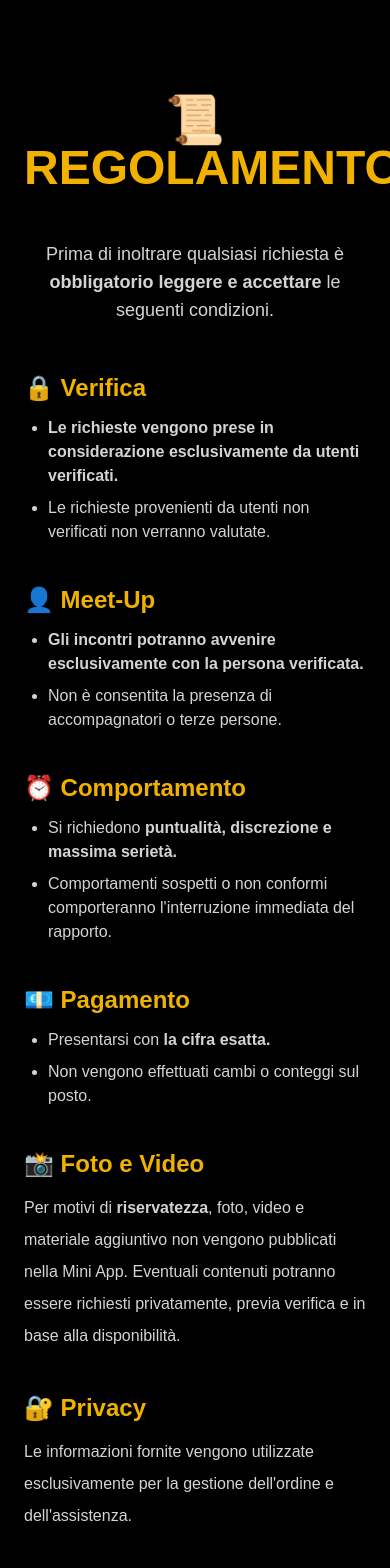
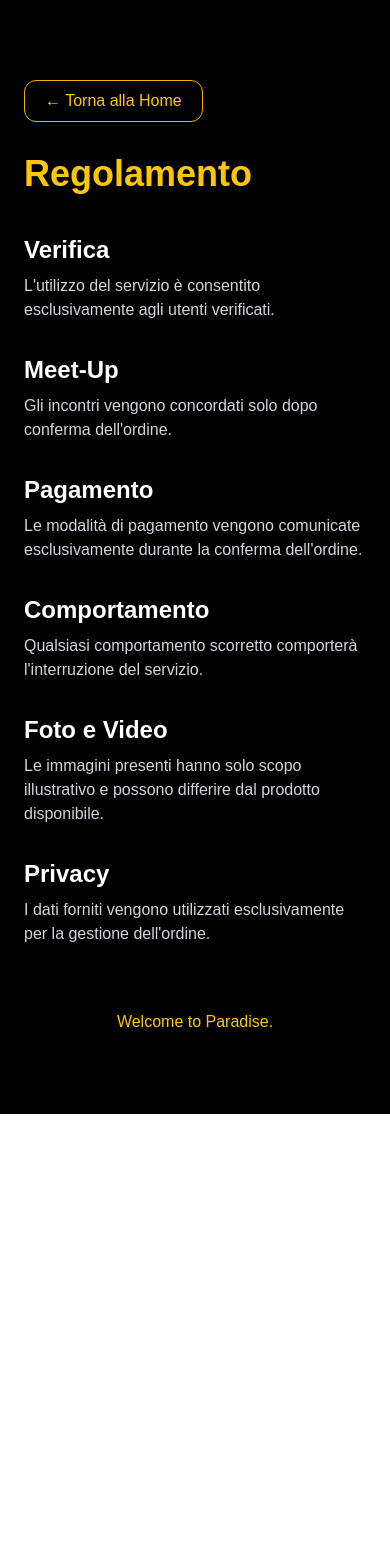
Before and after one commit to Islandpremier/Island_Premier_Mini-app, a Next.js app: page /regolamento in a window 390 px wide. Shown: the top 1568 px of the page. After the commit the page ends 1114 px from the top, so only its background shows below. Built offline with nearby package versions, Linux system fonts and the light colour scheme.

Commit message:
Migliorata navbar e aggiornate pagine

```diff
--- a/app/components/Features.tsx
+++ b/app/components/Features.tsx
@@ -45,10 +45,10 @@ export default function Features() {
 
       <div className="mb-14 text-center">
 
-        <h2 className="text-4xl font-bold text-red-500">
-          prova
+        <h2 className="text-4xl font-bold text-white">
+          Scegli
           <span className="text-yellow-500">
-            {" "}Island Premier
+            {" "}Island Premier ⭐️🏝
           </span>
         </h2>
 
--- a/app/components/Navbar.tsx
+++ b/app/components/Navbar.tsx
@@ -1,60 +1,63 @@
 "use client";
 
+import Image from "next/image";
 import Link from "next/link";
-import { Menu } from "lucide-react";
+import { usePathname } from "next/navigation";
+
+const links = [
+  { href: "/", label: "Home" },
+  { href: "/catalogo", label: "Catalogo" },
+  { href: "/informazioni", label: "Info" },
+  { href: "/regolamento", label: "Regole" },
+];
 
 export default function Navbar() {
+  const pathname = usePathname();
+
   return (
-    <header className="fixed top-0 left-0 right-0 z-50">
+    <header className="sticky top-0 z-50 px-4 pt-4">
+      <nav className="mx-auto flex max-w-7xl items-center justify-between rounded-2xl border border-yellow-500/20 bg-black/70 backdrop-blur-xl px-4 py-3 shadow-xl">
 
-      <div className="mx-auto mt-5 flex w-[95%] max-w-7xl items-center justify-between rounded-2xl border border-white/10 bg-black/40 px-6 py-4 backdrop-blur-xl">
+        <Link href="/" className="flex items-center gap-3">
 
-        <Link
-          href="/"
-          className="flex items-center gap-3"
-        >
-          <img
-            src="/Logo.png"
+          <Image
+            src="/logo.png"
             alt="Island Premier"
-            className="w-12"
+            width={42}
+            height={42}
+            className="rounded-lg"
           />
 
-          <span className="text-lg font-bold tracking-wider text-white">
-            ISLAND PREMIER
-          </span>
+          <div className="leading-tight">
+            <p className="text-sm font-semibold tracking-[0.2em] text-white">
+              ISLAND
+            </p>
+            <p className="text-xs tracking-[0.3em] text-yellow-400">
+              PREMIER
+            </p>
+          </div>
+
         </Link>
 
-        <nav className="hidden gap-8 text-sm md:flex">
+        <div className="flex items-center gap-2">
 
-          <Link
-            href="/"
-            className="text-zinc-300 hover:text-yellow-500 transition"
-          >
-            Home
-          </Link>
+          {links.map((link) => (
+            <Link
+              key={link.href}
+              href={link.href}
+              className={`rounded-xl px-3 py-2 text-sm font-medium transition-all duration-200 ${
+                pathname === link.href
+                  ? "bg-yellow-500 text-black"
+                  : "text-gray-300 hover:bg-white/10 hover:text-yellow-400"
+              }`}
+            >
+              {link.label}
+            </Link>
+          ))}
 
-          <Link
-            href="/catalogo"
-            className="text-zinc-300 hover:text-yellow-500 transition"
-          >
-            Catalogo
-          </Link>
+        </div>
 
-          <Link
-            href="/regolamento"
-            className="text-zinc-300 hover:text-yellow-500 transition"
-          >
-            Regolamento
-          </Link>
-
-        </nav>
-
-        <button className="md:hidden text-white">
-          <Menu size={28} />
-        </button>
-
-      </div>
-
+      </nav>
     </header>
   );
 }
--- a/app/informazioni/page.tsx
+++ b/app/informazioni/page.tsx
@@ -1,95 +1,78 @@
+import Link from "next/link";
+
 export default function InformazioniPage() {
   return (
-    <main className="min-h-screen bg-black text-white py-24 px-6">
+    <main className="min-h-screen bg-black text-white px-6 py-20">
+      <div className="mx-auto max-w-4xl">
 
-      <div className="max-w-4xl mx-auto">
+        <Link
+          href="/"
+          className="inline-block mb-8 rounded-xl border border-yellow-500 px-5 py-2 text-yellow-400 transition hover:bg-yellow-500 hover:text-black"
+        >
+          ← Torna alla Home
+        </Link>
 
-        <h1 className="text-5xl font-black text-yellow-500 text-center mb-12">
-          ℹ️ INFORMAZIONI
+        <h1 className="text-4xl font-bold text-yellow-400 mb-10">
+          Informazioni
         </h1>
 
-        <p className="text-zinc-300 text-center text-lg mb-12">
-          Island Premier è una <strong>community privata</strong> basata su
-          discrezione, affidabilità e rispetto reciproco.
-        </p>
-
-        <div className="space-y-10">
+        <div className="space-y-8">
 
           <section>
-
-            <h2 className="text-2xl font-bold text-yellow-500 mb-3">
-              🔒 Verifica
-            </h2>
-
-            <p className="text-zinc-300">
+            <h2 className="text-2xl font-semibold mb-2">Verifica</h2>
+            <p className="text-gray-300">
               L'accesso ai servizi è riservato esclusivamente agli utenti verificati.
             </p>
-
           </section>
 
           <section>
-
-            <h2 className="text-2xl font-bold text-yellow-500 mb-3">
-              🚚 Modalità disponibili
+            <h2 className="text-2xl font-semibold mb-2">
+              Modalità disponibili
             </h2>
 
-            <ul className="list-disc pl-6 space-y-2 text-zinc-300">
-              <li><strong>Delivery Lombardia</strong></li>
-              <li><strong>Meet-Up:</strong> LC • BG • MB</li>
-              <li><strong>Shipping:</strong> In arrivo</li>
+            <ul className="list-disc pl-6 text-gray-300 space-y-2">
+              <li>Delivery in Lombardia.</li>
+              <li>Meet-Up nelle zone LC - BG - MB.</li>
+              <li>Spedizione (in arrivo).</li>
             </ul>
-
           </section>
 
           <section>
-
-            <h2 className="text-2xl font-bold text-yellow-500 mb-3">
-              📍 Disponibilità
+            <h2 className="text-2xl font-semibold mb-2">
+              Come funziona l'ordine
             </h2>
 
-            <p className="text-zinc-300">
-              Le disponibilità possono variare senza preavviso.
+            <p className="text-gray-300">
+              Una volta inviato l'ordine, riceverai una risposta direttamente su
+              <span className="text-yellow-400 font-semibold"> Telegram </span>
+              con conferma, disponibilità e tutte le istruzioni necessarie.
             </p>
-
           </section>
 
           <section>
+            <h2 className="text-2xl font-semibold mb-2">Disponibilità</h2>
 
-            <h2 className="text-2xl font-bold text-yellow-500 mb-3">
-              🤝 Serietà
-            </h2>
-
-            <p className="text-zinc-300">
-              Si richiedono educazione, puntualità, discrezione e rispetto del tempo altrui.
+            <p className="text-gray-300">
+              Alcuni prodotti potrebbero terminare rapidamente. La disponibilità
+              viene sempre confermata prima della conclusione dell'ordine.
             </p>
-
           </section>
 
           <section>
+            <h2 className="text-2xl font-semibold mb-2">Assistenza</h2>
 
-            <h2 className="text-2xl font-bold text-yellow-500 mb-3">
-              💬 Assistenza
-            </h2>
-
-            <p className="text-zinc-300">
-              Per qualsiasi informazione o chiarimento è possibile utilizzare
-              il pulsante <strong>Assistenza</strong> presente nella Home.
+            <p className="text-gray-300">
+              Per qualsiasi domanda puoi contattarci direttamente tramite Telegram.
             </p>
-
           </section>
 
         </div>
 
-        <div className="mt-16 border border-yellow-500/20 rounded-3xl bg-zinc-900 p-8 text-center">
-
-          <p className="text-yellow-500 text-2xl font-bold">
-            🏝️ Welcome to Paradise
-          </p>
-
+        <div className="mt-16 text-center text-yellow-400">
+          Welcome to Paradise.
         </div>
 
       </div>
-
     </main>
   );
 }
--- a/app/layout.tsx
+++ b/app/layout.tsx
@@ -13,8 +13,8 @@ const geistMono = Geist_Mono({
 });
 
 export const metadata: Metadata = {
-  title: "Create Next App",
-  description: "Generated by create next app",
+  title: "Island Premier",
+  description: "Catalogo Island Premier",
 };
 
 export default function RootLayout({
--- a/app/regolamento/page.tsx
+++ b/app/regolamento/page.tsx
@@ -1,106 +1,72 @@
+import Link from "next/link";
+
 export default function RegolamentoPage() {
   return (
-    <main className="min-h-screen bg-black text-white py-24 px-6">
+    <main className="min-h-screen bg-black text-white px-6 py-20">
+      <div className="mx-auto max-w-4xl">
 
-      <div className="max-w-4xl mx-auto">
+        <Link
+          href="/"
+          className="inline-block mb-8 rounded-xl border border-yellow-500 px-5 py-2 text-yellow-400 transition hover:bg-yellow-500 hover:text-black"
+        >
+          ← Torna alla Home
+        </Link>
 
-        <h1 className="text-5xl font-black text-yellow-500 text-center mb-12">
-          📜 REGOLAMENTO
+        <h1 className="text-4xl font-bold text-yellow-400 mb-10">
+          Regolamento
         </h1>
 
-        <p className="text-zinc-300 text-center text-lg mb-12">
-          Prima di inoltrare qualsiasi richiesta è
-          <strong> obbligatorio leggere e accettare </strong>
-          le seguenti condizioni.
-        </p>
-
-        <div className="space-y-10">
+        <div className="space-y-8">
 
           <section>
-            <h2 className="text-2xl font-bold text-yellow-500 mb-3">
-              🔒 Verifica
-            </h2>
-
-            <ul className="list-disc pl-6 space-y-2 text-zinc-300">
-              <li><strong>Le richieste vengono prese in considerazione esclusivamente da utenti verificati.</strong></li>
-              <li>Le richieste provenienti da utenti non verificati non verranno valutate.</li>
-            </ul>
-          </section>
-
-          <section>
-            <h2 className="text-2xl font-bold text-yellow-500 mb-3">
-              👤 Meet-Up
-            </h2>
-
-            <ul className="list-disc pl-6 space-y-2 text-zinc-300">
-              <li><strong>Gli incontri potranno avvenire esclusivamente con la persona verificata.</strong></li>
-              <li>Non è consentita la presenza di accompagnatori o terze persone.</li>
-            </ul>
-          </section>
-
-          <section>
-            <h2 className="text-2xl font-bold text-yellow-500 mb-3">
-              ⏰ Comportamento
-            </h2>
-
-            <ul className="list-disc pl-6 space-y-2 text-zinc-300">
-              <li>Si richiedono <strong>puntualità, discrezione e massima serietà.</strong></li>
-              <li>Comportamenti sospetti o non conformi comporteranno l'interruzione immediata del rapporto.</li>
-            </ul>
-          </section>
-
-          <section>
-            <h2 className="text-2xl font-bold text-yellow-500 mb-3">
-              💶 Pagamento
-            </h2>
-
-            <ul className="list-disc pl-6 space-y-2 text-zinc-300">
-              <li>Presentarsi con <strong>la cifra esatta.</strong></li>
-              <li>Non vengono effettuati cambi o conteggi sul posto.</li>
-            </ul>
-          </section>
-
-          <section>
-            <h2 className="text-2xl font-bold text-yellow-500 mb-3">
-              📸 Foto e Video
-            </h2>
-
-            <p className="text-zinc-300 leading-8">
-              Per motivi di <strong>riservatezza</strong>, foto, video e materiale aggiuntivo
-              non vengono pubblicati nella Mini App.
-              Eventuali contenuti potranno essere richiesti privatamente,
-              previa verifica e in base alla disponibilità.
+            <h2 className="text-2xl font-semibold mb-2">Verifica</h2>
+            <p className="text-gray-300">
+              L'utilizzo del servizio è consentito esclusivamente agli utenti verificati.
             </p>
           </section>
 
           <section>
-            <h2 className="text-2xl font-bold text-yellow-500 mb-3">
-              🔐 Privacy
-            </h2>
+            <h2 className="text-2xl font-semibold mb-2">Meet-Up</h2>
+            <p className="text-gray-300">
+              Gli incontri vengono concordati solo dopo conferma dell'ordine.
+            </p>
+          </section>
 
-            <p className="text-zinc-300 leading-8">
-              Le informazioni fornite vengono utilizzate esclusivamente
-              per la gestione dell'ordine e dell'assistenza.
+          <section>
+            <h2 className="text-2xl font-semibold mb-2">Pagamento</h2>
+            <p className="text-gray-300">
+              Le modalità di pagamento vengono comunicate esclusivamente durante la conferma dell'ordine.
+            </p>
+          </section>
+
+          <section>
+            <h2 className="text-2xl font-semibold mb-2">Comportamento</h2>
+            <p className="text-gray-300">
+              Qualsiasi comportamento scorretto comporterà l'interruzione del servizio.
+            </p>
+          </section>
+
+          <section>
+            <h2 className="text-2xl font-semibold mb-2">Foto e Video</h2>
+            <p className="text-gray-300">
+              Le immagini presenti hanno solo scopo illustrativo e possono differire dal prodotto disponibile.
+            </p>
+          </section>
+
+          <section>
+            <h2 className="text-2xl font-semibold mb-2">Privacy</h2>
+            <p className="text-gray-300">
+              I dati forniti vengono utilizzati esclusivamente per la gestione dell'ordine.
             </p>
           </section>
 
         </div>
 
-        <div className="mt-16 border border-yellow-500/20 rounded-3xl bg-zinc-900 p-8 text-center">
-
-          <p className="text-lg text-zinc-300">
-            🤝 Il rispetto delle presenti condizioni garantisce un servizio
-            <strong> più sicuro, rapido e organizzato.</strong>
-          </p>
-
-          <p className="mt-8 text-yellow-500 font-bold text-2xl">
-            🏝️ Welcome to Paradise
-          </p>
-
+        <div className="mt-16 text-center text-yellow-400">
+          Welcome to Paradise.
         </div>
 
       </div>
-
     </main>
   );
 }
```
